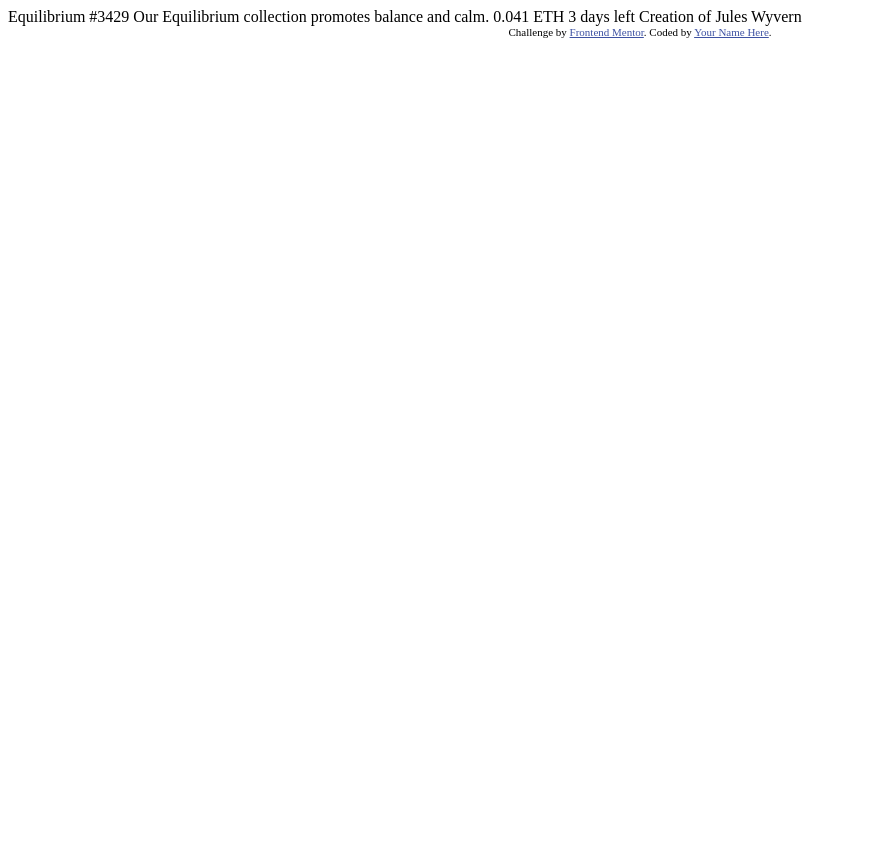
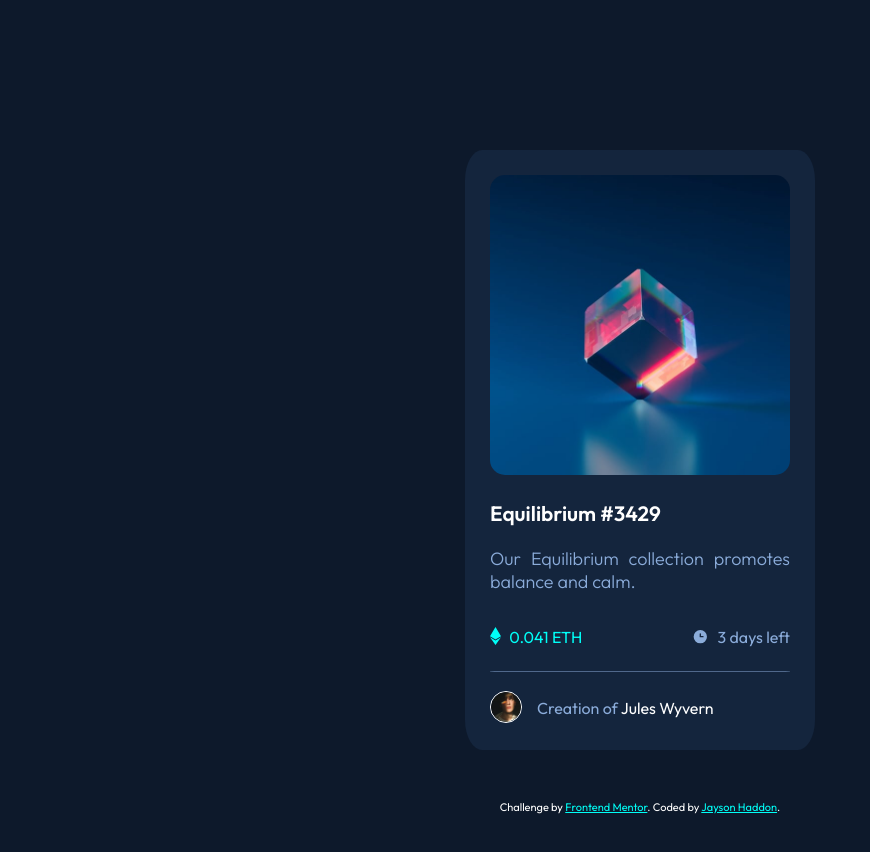
Before and after one commit to jaysonhaddon/nft-preview-card-component-main, a plain HTML site: page index.html in a window 1280 px wide. Shown: the whole page, without its empty margins (0-870 px from the left). Before the commit the page ends 800 px from the top, so only its background shows below. Drawn offline with Linux system fonts and the light colour scheme.

Commit message:
Challenge Completed
index.html
styles.css
Completed

```diff
--- a/index.html
+++ b/index.html
@@ -1,33 +1,79 @@
 <!DOCTYPE html>
 <html lang="en">
   <head>
-  <meta charset="UTF-8">
-  <meta name="viewport" content="width=device-width, initial-scale=1.0"> <!-- displays site properly based on user's device -->
-
-  <link rel="icon" type="image/png" sizes="32x32" href="./images/favicon-32x32.png">
-
+    <meta charset="UTF-8" />
+    <meta name="viewport" content="width=device-width, initial-scale=1.0" />
+    <!-- displays site properly based on user's device -->
+    <link
+      rel="icon"
+      type="image/png"
+      sizes="32x32"
+      href="./images/favicon-32x32.png"
+    />
     <title>Frontend Mentor | NFT preview card component</title>
-
-  <!-- Feel free to remove these styles or customise in your own stylesheet 👍 -->
-  <style>
-    .attribution { font-size: 11px; text-align: center; }
-    .attribution a { color: hsl(228, 45%, 44%); }
-  </style>
+    <link rel="stylesheet" href="styles.css" />
+    <link rel="preconnect" href="https://fonts.googleapis.com" />
+    <link rel="preconnect" href="https://fonts.gstatic.com" crossorigin />
+    <link
+      href="https://fonts.googleapis.com/css2?family=Outfit:wght@300;400;600&display=swap"
+      rel="stylesheet"
+    />
   </head>
   <body>
-
-  Equilibrium #3429
-
+    <div class="main-card">
+      <div class="card-items">
+        <img
+          class="card-image"
+          src="images/image-equilibrium.jpg"
+          alt="card-image"
+        />
+        <div class="card-image-overlay">
+          <img
+            class="small-overlay-img"
+            src="images/icon-view.svg"
+            alt="clock-image"
+          />
+        </div>
+        <div>
+          <h3 class="card-name">Equilibrium #3429</h3>
+          <p class="card-description">
             Our Equilibrium collection promotes balance and calm.
-
-  0.041 ETH
-  3 days left
-
-  Creation of Jules Wyvern
-
+          </p>
+          <div class="card-value">
+            <img
+              class="card-img-small"
+              src="images/icon-ethereum.svg"
+              alt="value-image"
+            />
+            <p class="value-text">0.041 ETH</p>
+          </div>
+          <div class="card-time">
+            <img
+              class="card-img-small"
+              src="images/icon-clock.svg"
+              alt="clock-image"
+            />
+            <p class="time-text">3 days left</p>
+          </div>
+          <hr />
+          <div class="card-footer">
+            <img
+              class="card-avatar"
+              src="images/image-avatar.png"
+              alt="avatar-image"
+            />
+            <p class="footer-text">
+              Creation of <span class="avatar-name">Jules Wyvern</span>
+            </p>
+          </div>
+        </div>
+      </div>
+    </div>
     <div class="attribution">
-    Challenge by <a href="https://www.frontendmentor.io?ref=challenge" target="_blank">Frontend Mentor</a>.
-    Coded by <a href="#">Your Name Here</a>.
+      Challenge by
+      <a href="https://www.frontendmentor.io?ref=challenge" target="_blank"
+        >Frontend Mentor</a
+      >. Coded by <a href="#">Jayson Haddon</a>.
     </div>
   </body>
 </html>
--- /dev/null
+++ b/styles.css
@@ -0,0 +1,129 @@
+body {
+  background-color: hsl(217, 54%, 11%);
+  margin-top: 150px;
+  margin-bottom: 150px;
+  font-family: "Outfit", sans-serif;
+  text-align: justify;
+}
+
+hr {
+  border-top: 1px solid hsl(215, 51%, 70%, 0.5);
+  border-bottom: 0;
+  border-left: 0;
+  border-right: 0;
+  border-radius: 20%;
+}
+
+.main-card {
+  background-color: hsl(216, 50%, 16%);
+  height: 600px;
+  width: 350px;
+  margin: auto;
+  border-radius: 5%;
+  position: relative;
+}
+
+.card-items {
+  padding: 25px 25px 25px 25px;
+  position: relative;
+}
+
+.card-image {
+  height: 100%;
+  width: 100%;
+  border-radius: 5%;
+}
+
+.card-image-overlay {
+  opacity: 0;
+  position: absolute;
+  width: 86%;
+  height: 49.5%;
+  top: 4%;
+  border-radius: 5%;
+}
+
+.card-image-overlay:hover {
+  opacity: 1;
+  background-color: hsla(178, 100%, 50%, 0.55);
+}
+
+.small-overlay-img {
+  position: absolute;
+  top: 42%;
+  left: 42%;
+}
+
+.card-name {
+  color: hsl(0, 0%, 100%);
+  font-size: 1.3rem;
+  font-weight: 600;
+}
+
+.card-name:hover {
+  color: hsl(178, 100%, 50%);
+}
+
+.card-description {
+  color: hsl(215, 51%, 70%);
+  font-size: 18px;
+  font-weight: 300;
+}
+
+.card-value {
+  display: inline-block;
+}
+
+.value-text {
+  color: hsl(178, 100%, 50%);
+  display: inline-block;
+}
+
+.card-time {
+  float: right;
+}
+
+.time-text {
+  color: hsl(215, 51%, 70%);
+  display: inline-block;
+}
+
+.card-img-small {
+  position: relative;
+  top: 2.5px;
+  margin-right: 5px;
+}
+
+.card-avatar {
+  position: relative;
+  top: 3px;
+  border-radius: 50%;
+  border: 1px solid hsl(0, 0%, 100%);
+  width: 30px;
+  height: 30px;
+  float: left;
+  margin-right: 15px;
+}
+
+.footer-text {
+  color: hsl(215, 51%, 70%);
+  padding-top: 10px;
+}
+
+.avatar-name {
+  color: hsl(0, 0%, 100%);
+}
+
+.avatar-name:hover {
+  color: hsl(178, 100%, 50%);
+}
+
+.attribution {
+  margin-top: 50px;
+  font-size: 11px;
+  text-align: center;
+  color: hsl(0, 0%, 100%);
+}
+.attribution a {
+  color: hsl(178, 100%, 50%);
+}
```
Also changed, not shown: 1 other file. Lines whose indentation alone changed are shown as unchanged.
